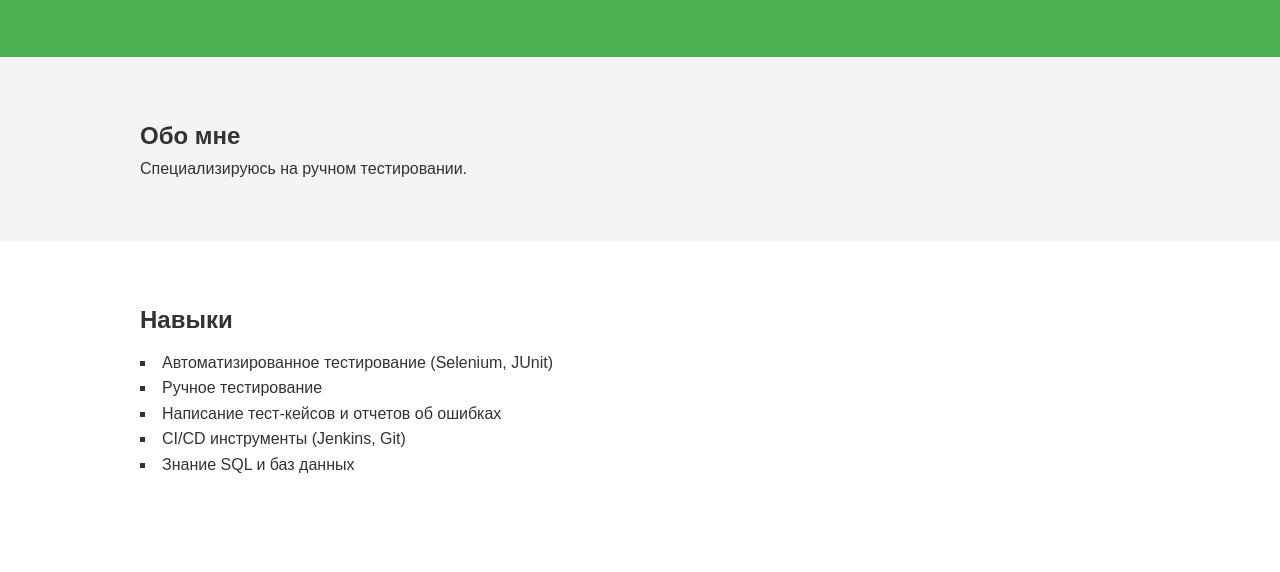
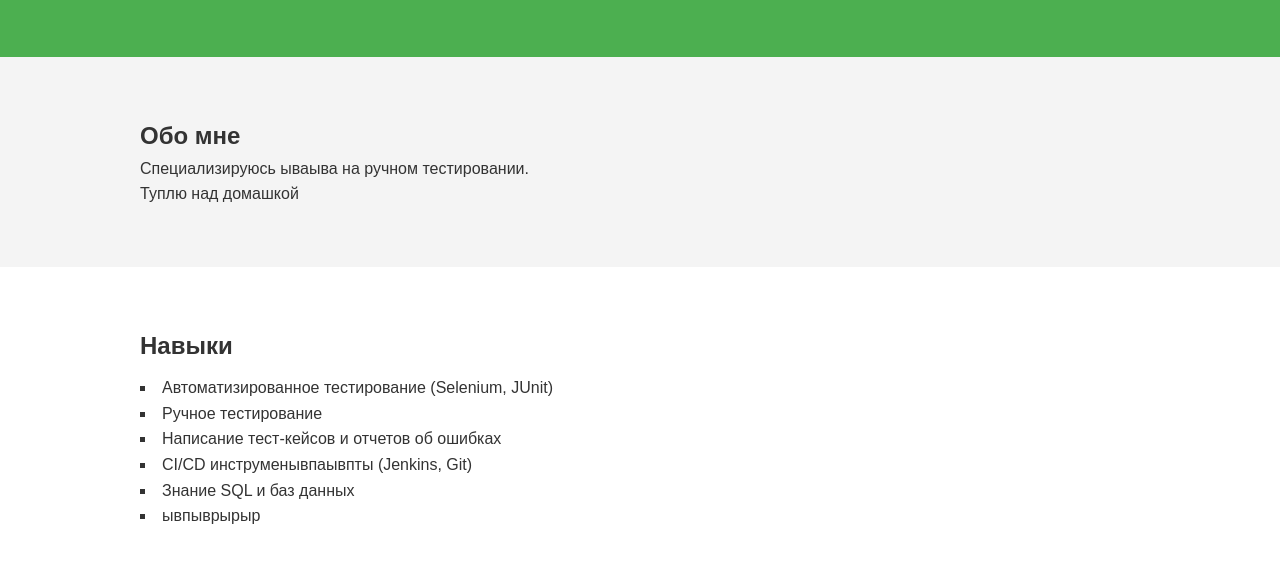
Before and after one commit to rudakov1412/github.io, a plain HTML site: page index.html in a window 1280 px wide. Shown: the part 228-800 px from the top of the page. Drawn offline with Linux system fonts and the light colour scheme.

Commit message:
параграф

```diff
--- a/index.html
+++ b/index.html
@@ -18,7 +18,8 @@
     <section class="about">
         <div class="container">
             <h2>Обо мне</h2>
-            <p>Специализируюсь на ручном тестировании.</p>
+            <p>Специализируюсь ываыва на ручном тестировании.</p>
+            <p>Туплю над домашкой<p>
         </div>
     </section>
 
@@ -29,8 +30,9 @@
                 <li>Автоматизированное тестирование (Selenium, JUnit)</li>
                 <li>Ручное тестирование</li>
                 <li>Написание тест-кейсов и отчетов об ошибках</li>
-                <li>CI/CD инструменты (Jenkins, Git)</li>
+                <li>CI/CD инструменывпаывпты (Jenkins, Git)</li>
                 <li>Знание SQL и баз данных</li>
+                <li>ывпыврырыр</li>
             </ul>
         </div>
     </section>
```
Also changed, not shown: 1 other file.
